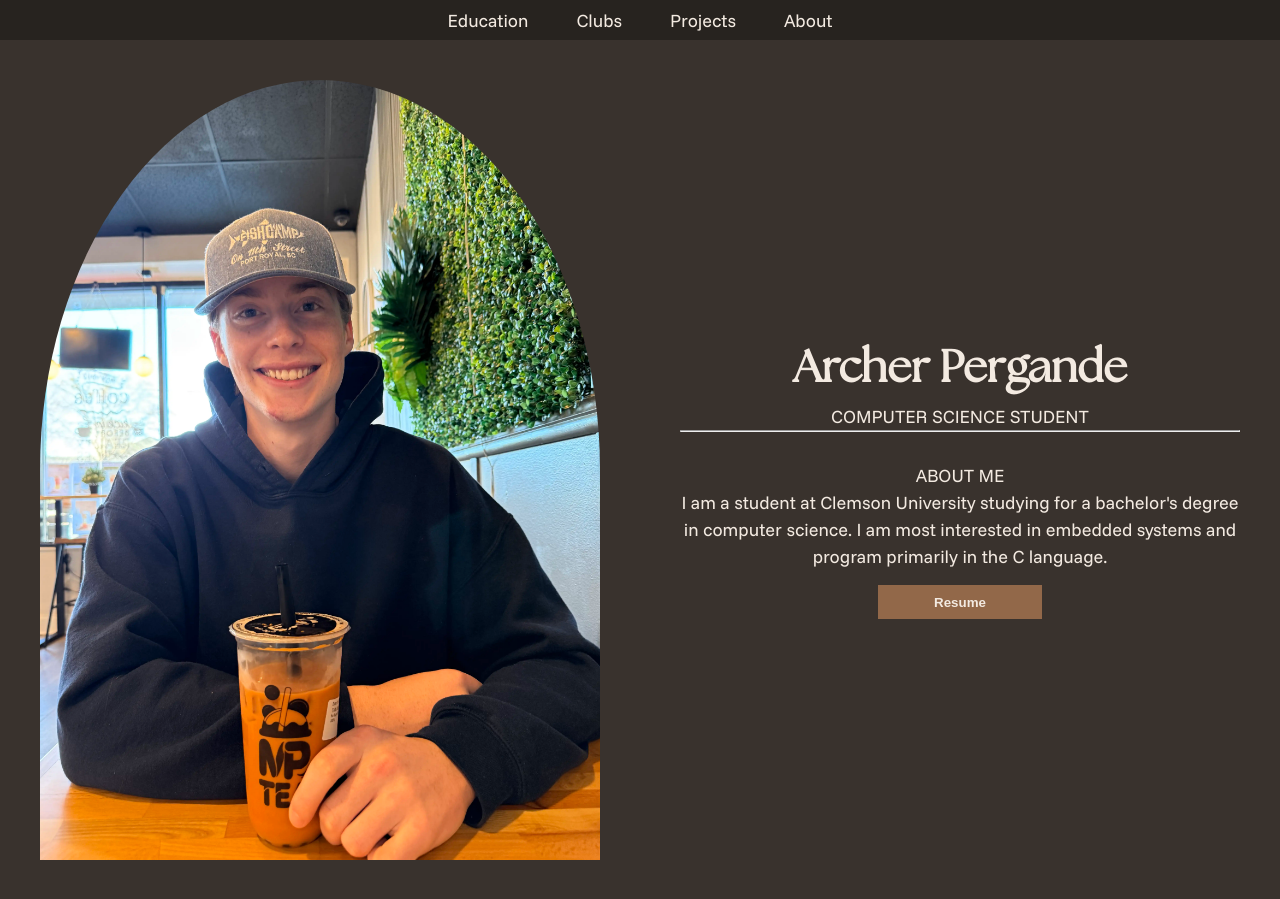
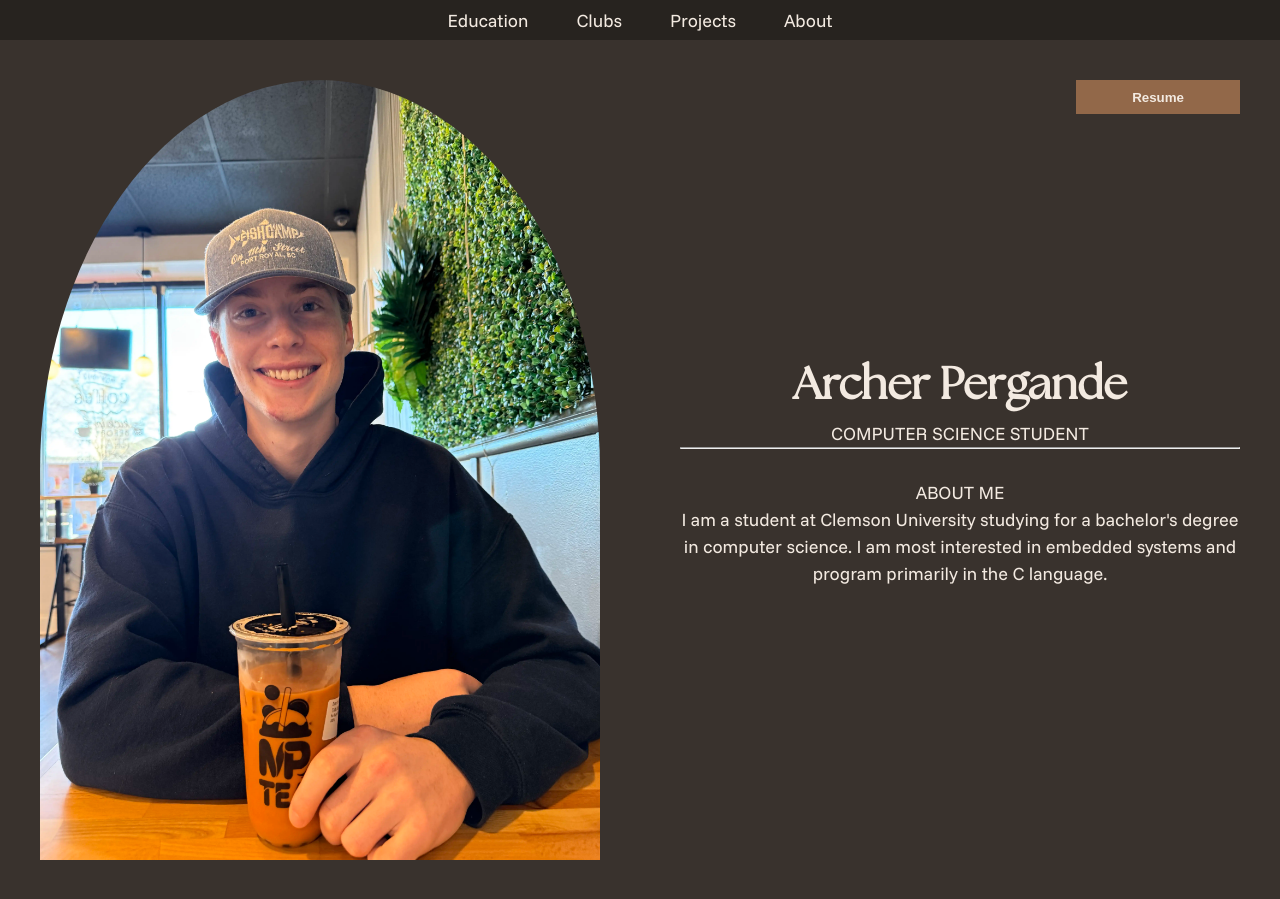
Before and after one commit to archerpergande/archerpergande.github.io, a Jekyll site: the page built from README.md, in a window 1280 px wide and 900 px high. Built offline with Jekyll 4.4.1, drawn with Linux system fonts in a browser that asks for light colours; our own code applies the rules of GitHub Pages for plain Markdown files.

Commit message:
change button positioning

```diff
--- a/_includes/hero.html
+++ b/_includes/hero.html
@@ -1,4 +1,6 @@
 <section class="hero">
+
+    <button class="hero-button">Resume</button>
 
     <div class="hero-image-container">
         <img class="hero-image" src="/assets/img/hero-mid.webp" alt="Portrait">
@@ -24,8 +26,6 @@
             </p>
         </div>
 
-        <button class="hero-button">Resume</button>
-
     </div>
 
 </section>
--- a/_sass/_hero.scss
+++ b/_sass/_hero.scss
@@ -65,6 +65,10 @@
 
 .hero-button {
     display: inline-block;
+    position: absolute;
+    top: $header-height;
+    right: 0;
+    margin: $header-height;
     border: none;
     padding: 0.60rem 3.5rem;
     background-color: $color-button;
```
